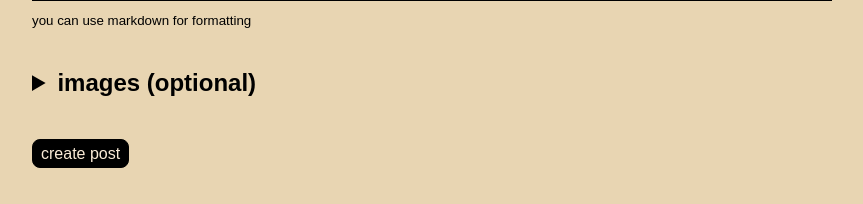
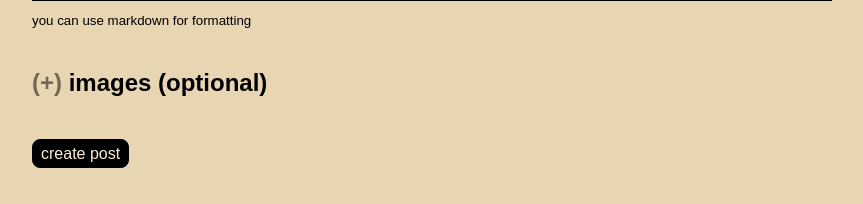
Before and after one commit to palomakop/journal, a Flask app: page /create in a window 1280 px wide. Shown: the part 691-895 px from the top of the page, without its empty margins (208-1071 px from the left). Run offline with Flask 3, Linux system fonts and the light colour scheme; the visitor is signed in with stand-in values (Sample User, id 1); some libraries are stand-ins or nearby versions.

Commit message:
style fixes

```diff
--- a/static/css/style.css
+++ b/static/css/style.css
@@ -157,6 +157,7 @@ form {
 
 input[type=date] {
     width:100%;
+    max-width:calc(100vw - 2rem);
 }
 
 input[type=checkbox] {
@@ -208,8 +209,27 @@ form .img-thumbnail {
     margin-bottom:0.3em;
 }
 
-form summary::marker {
-    font-size:1.5rem;
+form details > summary {
+    list-style: none;
+}
+
+form details > summary::marker, /* Latest Chrome, Edge, Firefox */
+form details > summary::-webkit-details-marker /* Safari */ {
+    display: none;
+}
+
+form details > summary h2 {
+    cursor:pointer;
+}
+
+form details > summary h2::before {
+    content:'(+)';
+    padding-right:0.5ch;
+    opacity:0.5;
+}
+
+form details[open] > summary h2::before {
+    content:'(−)';
 }
 
 /* IMAGES */
```
